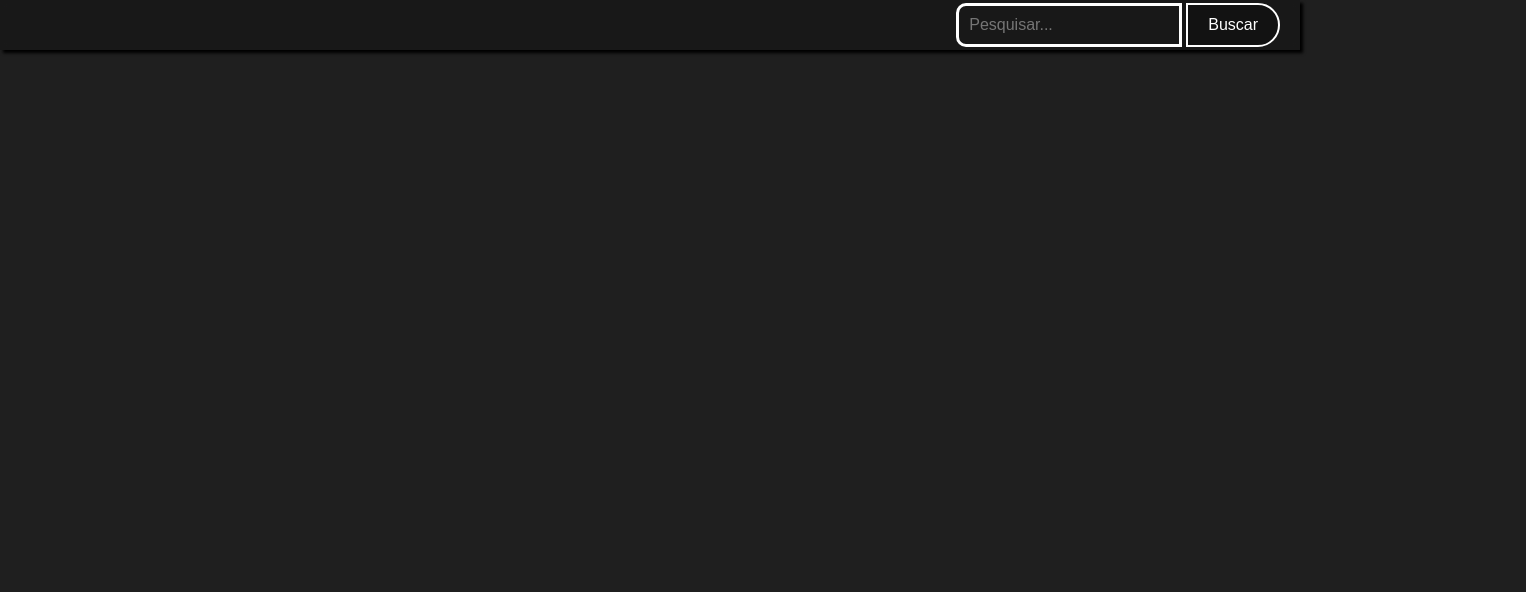
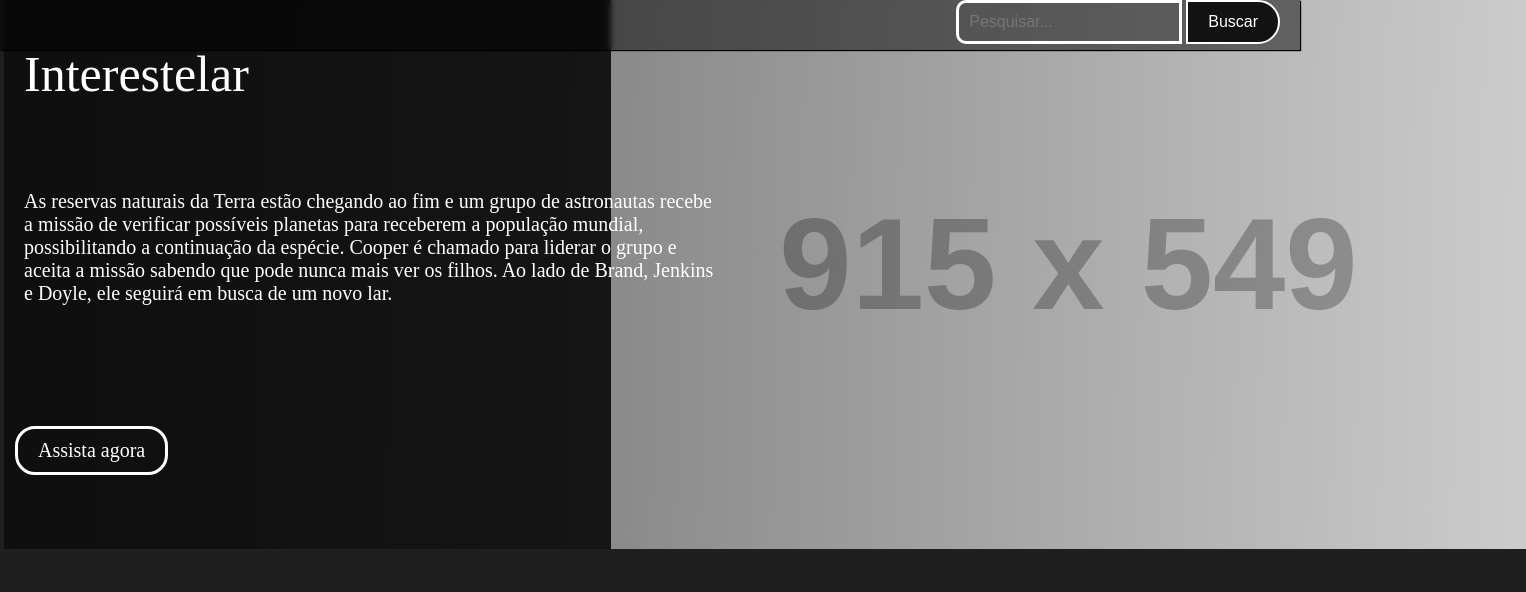
Before and after one commit to Projeto-Final-Ls-e-Git/WebApp-Filmes, a plain HTML site: page Pagina-inc.html in a window 1280 px wide. Shown: the whole page, 1526 px wide, since content can reach past the window. Drawn offline with Linux system fonts and the light colour scheme; placeholder pictures from the web are drawn by us.

Commit message:
Adicionando layout pro banner, titulo e descrição

```diff
--- a/Pagina-inc.css
+++ b/Pagina-inc.css
@@ -6,12 +6,15 @@
 
 .BarraDeInteracao {
      display: flex;
+     position: fixed;
      width: 100%; height: 50px;
-     background: rgba(0, 0, 0, 0.20);
-     box-shadow: 3px 3px 3px;
+     top: 0;
+     left: 0;
+     z-index: 1000;
+     background: rgba(0, 0, 0, 0.482);
+     box-shadow: 1px 1px 1px;
      backdrop-filter: blur(3px);
      justify-content: flex-end;
-     align-items: center;
      padding-right: 20px;
 }
 
@@ -25,13 +28,7 @@
     outline: none;
     transition: all 0.3s ease;
     background-color: transparent;
-    color:whitesmoke ;
-}
-
-/* Mudar o estilo quando o campo de busca estiver em foco */
-.search-bar:focus {
-    border-color: #2980b9;
-    box-shadow: 0 0 5px rgba(41, 128, 185, 0.5);
+    color:white;
 }
 
 /* Estilizar o botão de busca */
@@ -52,3 +49,81 @@
     border-color: #151515;
     color: black;
 }
+
+.DivBanner {
+    display: flex;
+    justify-content: flex-end;
+    position: relative;
+    width: 1526px; height: 549px;
+    position: relative;
+    /*background-color: rgb(214, 216, 217);*/
+    margin: 0;
+    padding: 0;
+}
+
+.Banner-img {
+     width: 915px; height: 549px;
+     object-fit: cover;
+}
+
+.CampoDescricao{
+    width: 1522px; height: 549px;
+    position: absolute;
+    background: linear-gradient(91deg, rgba(0, 0, 0, 0.54) 0%, rgba(128.78, 121.80, 121.80, 0) 100%);
+}
+
+.titulo-sinopse{
+    width: calc(100% - 845px); height: 549px;
+    position: absolute;
+    padding: 20px;
+}
+
+.titulo {
+    position: absolute;
+    top: 45px;
+    color: white;
+    font-size: 50px;
+    font-family: 'Inika', serif;
+    font-weight: 400;
+    word-wrap: break-word;
+}
+
+.sinopse {
+    position: absolute;
+    top: 190px;
+    color: white;
+    font-size: 20px;
+    font-family: 'Inika', serif;
+    font-weight: 400;
+    word-wrap: break-word;
+}
+
+/* Estilos para o contêiner do botão */
+.Botao-assistir {
+    position: absolute;
+    left: 11px;
+    top: 426px;
+    display: flex;
+    justify-content: center;
+    align-items: center;
+}
+
+/* Estilos para o botão "Assista agora" */
+.AssistaAgr {
+    padding: 10px 20px;
+    background-color: transparent; /* Fundo transparente */
+    color: white;
+    font-size: 20px;
+    font-family: 'Inika', serif;
+    font-weight: 400;
+    border: 3px solid white;
+    border-radius: 20px;
+    cursor: pointer;
+    transition: background-color 0.3s, color 0.3s;
+}
+
+/* Efeito hover no botão */
+.AssistaAgr:hover {
+    background-color: white;
+    color: black;
+}
--- a/Pagina-inc.html
+++ b/Pagina-inc.html
@@ -7,11 +7,26 @@
     <link rel="stylesheet" href="Pagina-inc.css">
 </head>
 <body>
-    <div class="BarraDeInteracao">
-        <form action="#" method="get">
-            <input type="text" placeholder="Pesquisar..." name="search" class="barra-busca">
-            <button type="submit" class="botao-busca">Buscar</button>
-        </form>
+    <div class="DivBanner">
+        <div class="BarraDeInteracao">
+            <form action="#" method="get">
+                <input type="text" placeholder="Pesquisar..." name="search" class="barra-busca">
+                <button type="submit" class="botao-busca">Buscar</button>
+            </form>
+        </div>
+        <div class="CampoDescricao">
+            <div class="titulo-sinopse">
+                <span class="titulo">Interestelar</span>
+                <span class="sinopse">As reservas naturais da Terra estão chegando ao fim e um grupo de astronautas recebe a missão de verificar possíveis planetas para receberem a população mundial, possibilitando a continuação da espécie. Cooper é chamado para liderar o grupo e aceita a missão sabendo que pode nunca mais ver os filhos. Ao lado de Brand, Jenkins e Doyle, ele seguirá em busca de um novo lar.</span>
+            </div>
+
+            <div class="Botao-assistir">
+                <button class="AssistaAgr">Assista agora</button>
+            </div>
+        </div>
+        <img class="Banner" src="https://via.placeholder.com/915x549"/>
     </div>
+
+
 </body>
 </html>
```
